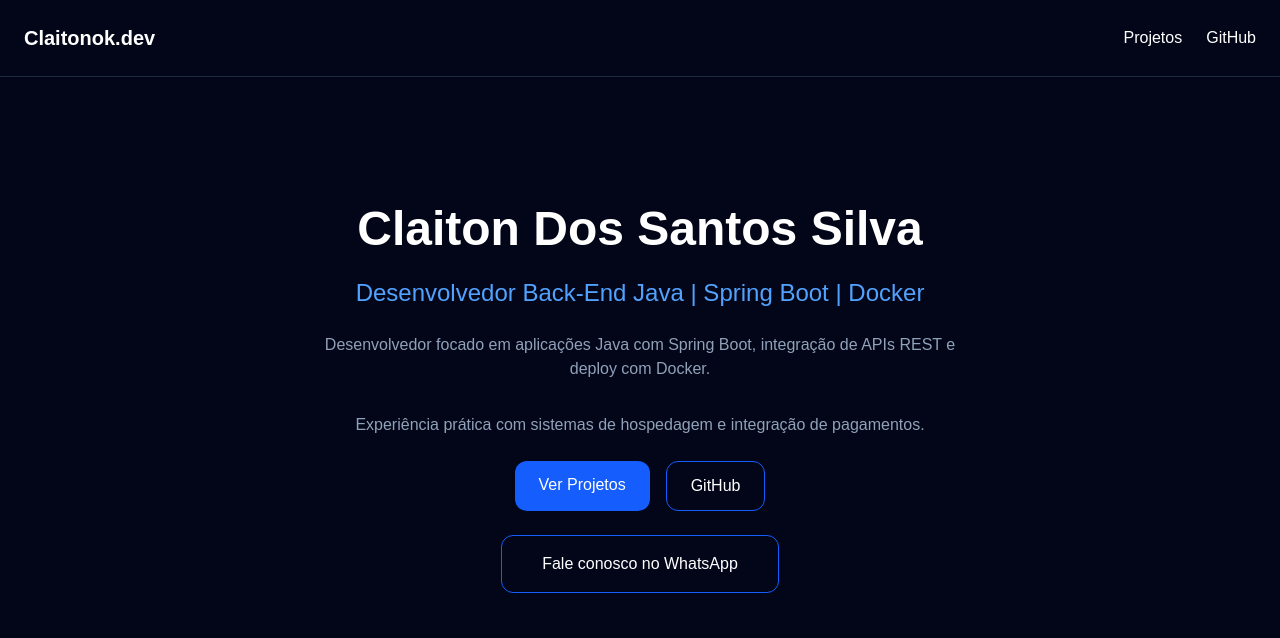
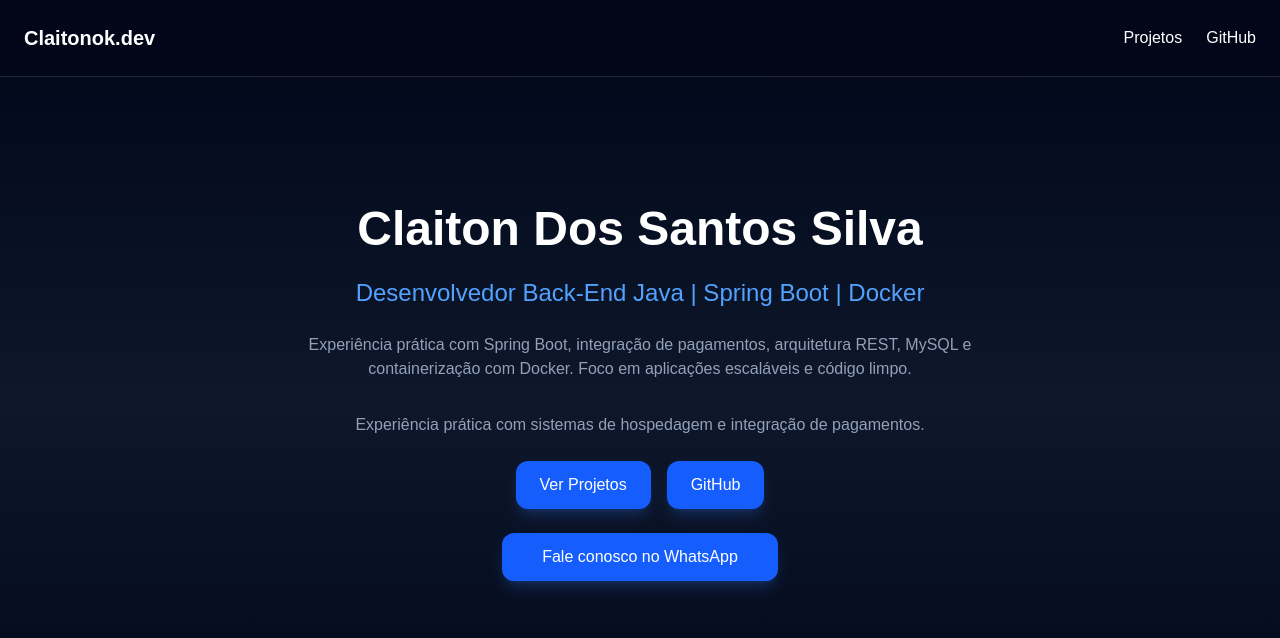
Before and after one commit to Claitonok/portfolio, a Next.js app: page / in a window 1280 px wide. Shown: the top 638 px of the page. Built offline with nearby package versions, Linux system fonts and the light colour scheme.

Commit message:
Portfolio

```diff
--- a/app/components/Hero.jsx
+++ b/app/components/Hero.jsx
@@ -11,8 +11,9 @@ export default function Hero() {
       </h2>
 
       <p className="max-w-2xl text-slate-400 mb-8">
-        Desenvolvedor focado em aplicações Java com Spring Boot,
-        integração de APIs REST e deploy com Docker.
+         Experiência prática com Spring Boot, integração de pagamentos,
+          arquitetura REST, MySQL e containerização com Docker.
+           Foco em aplicações escaláveis e código limpo.
       </p>
         <p className="text-slate-400 mb-6 mt-0">Experiência prática com sistemas de hospedagem
         e integração de pagamentos.</p>
@@ -20,7 +21,8 @@ export default function Hero() {
       <div className="flex gap-4">
         <a
           href="/projetos"
-          className="bg-blue-600 px-6 py-3 rounded-xl hover:bg-blue-500 transition"
+          className="bg-blue-600 px-6 py-3 rounded-xl hover:bg-blue-500
+          transition shadow-lg shadow-blue-500/20 hover:shadow-blue-500/40"
         >
           Ver Projetos
         </a>
@@ -28,7 +30,8 @@ export default function Hero() {
         <a
           href="https://github.com/Claitonok"
           target="_blank"
-          className="border border-blue-600 px-6 py-3 rounded-xl hover:bg-blue-600 transition"
+          className="bg-blue-600 px-6 py-3 rounded-xl hover:bg-blue-500
+           transition shadow-lg shadow-blue-500/20 hover:shadow-blue-500/40"
         >
           GitHub
         </a>
@@ -36,7 +39,8 @@ export default function Hero() {
 
       <div className="flex gap-4 py-6">
          <a href="https://wa.me/+5513997290816" target="_blank"
-          className="border border-blue-600 px-10 py-4 rounded-xl hover:bg-blue-600 transition"
+          className="bg-blue-600 px-10 py-3 rounded-xl hover:bg-blue-500
+           transition shadow-lg shadow-blue-500/20 hover:shadow-blue-500/40"
           >
             Fale conosco no WhatsApp
         </a>
--- a/app/layout.tsx
+++ b/app/layout.tsx
@@ -13,8 +13,8 @@ const geistMono = Geist_Mono({
 });
 
 export const metadata: Metadata = {
-  title: "Portifolio Next App",
-  description: "Portifolio pessoal desenvolvido com Next.js, React e Tailwind CSS, apresentando projetos e habilidades de desenvolvimento web.",
+  title: "Claiton Dos Santos Silva | Desenvolvedor Back-End Java",
+  description: "Desenvolvedor Back-End Java especializado em Spring Boot, APIs REST, Docker e integrações de pagamento.",
 };
 
 export default function RootLayout({
--- a/app/page.tsx
+++ b/app/page.tsx
@@ -3,7 +3,7 @@ import Hero from "./components/Hero";
 
 export default function Home() {
   return (
-    <main className="bg-slate-950 text-white min-h-screen">
+    <main className="bg-linear-to-b from-slate-950 via-slate-900 to-slate-950 text-white min-h-screen">
       <NavbarHome />
       <Hero />
     </main>
```
